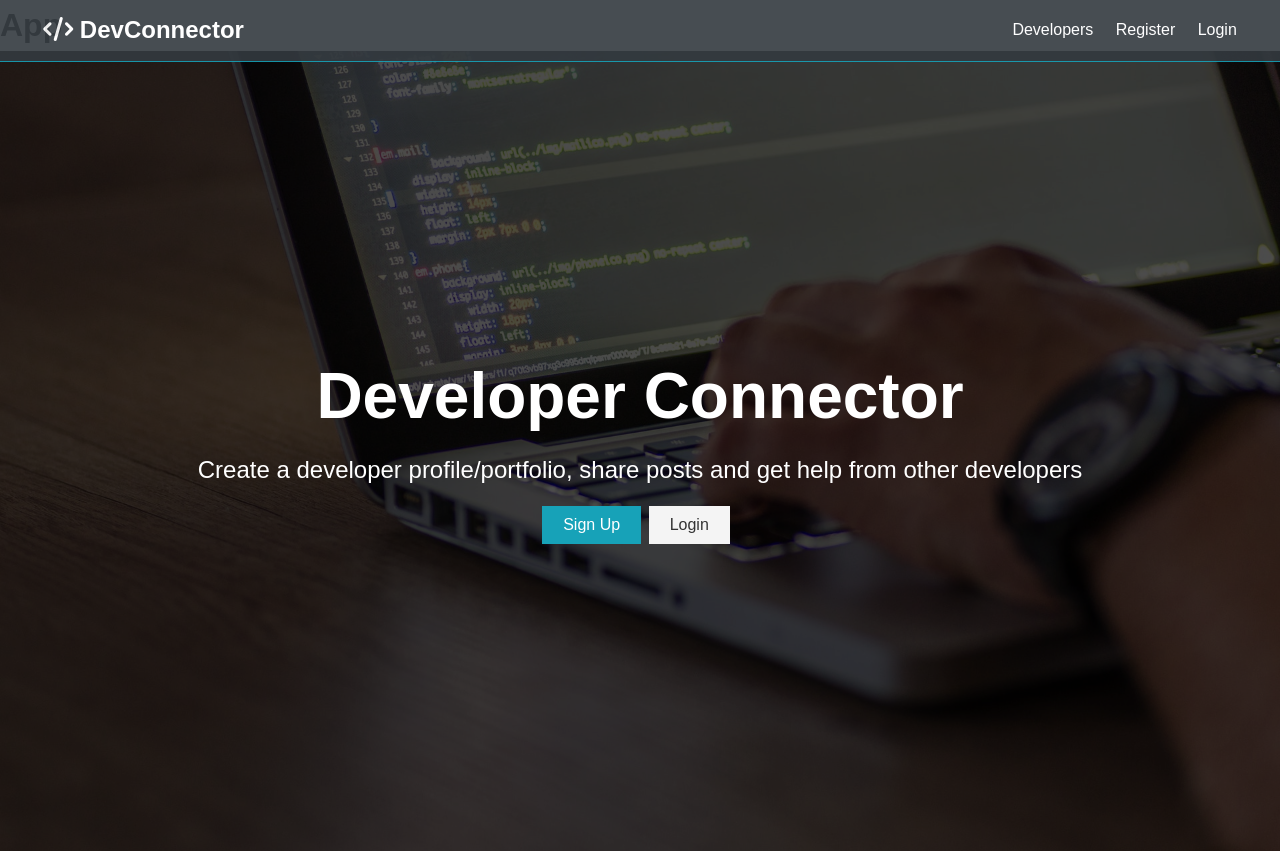
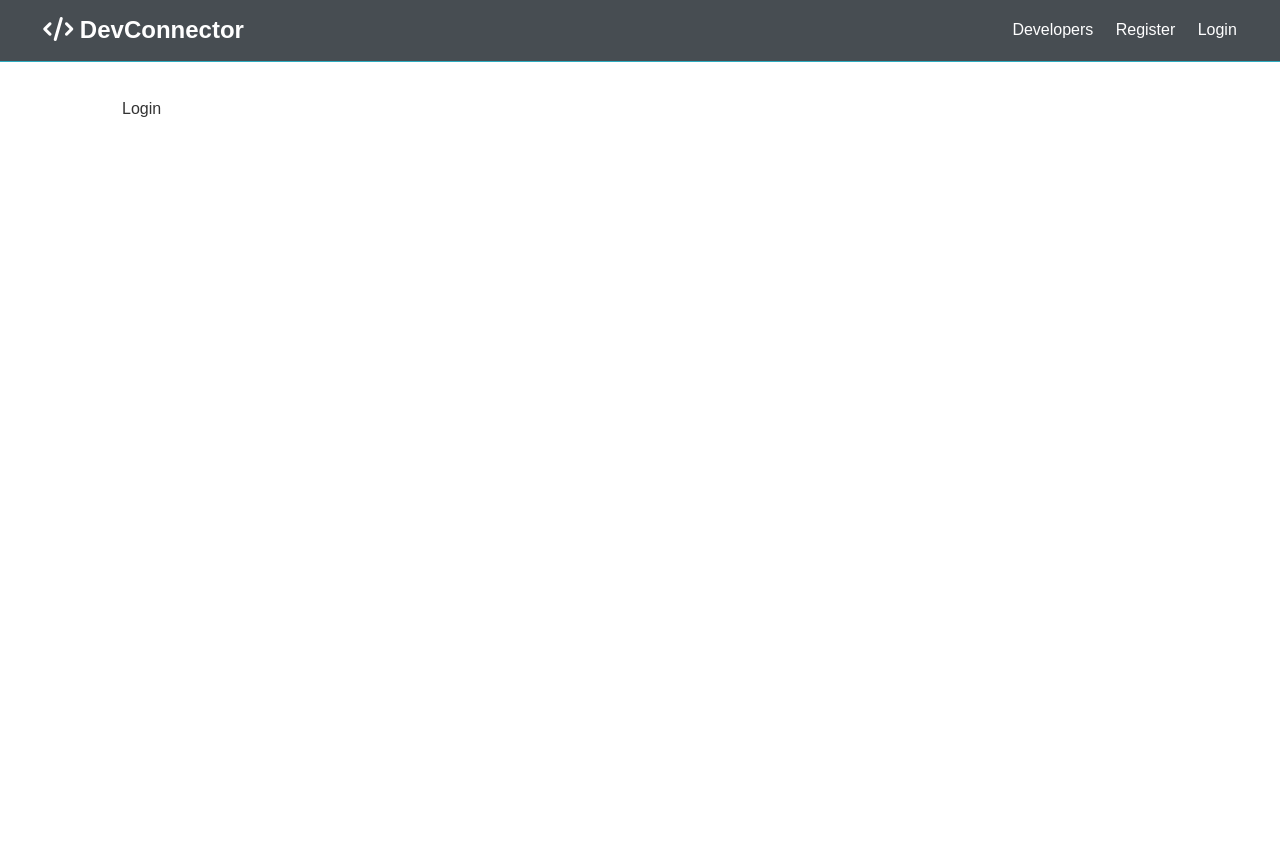
Before and after one commit to mrinalinigarre/DevMeetup, a React (Create React App) app in the folder client/: page /login in a window 1280 px wide. After the commit the page ends 800 px from the top, so only its background shows below. Built offline with nearby package versions, Linux system fonts and the light colour scheme.

Commit message:
Setup React Router

```diff
--- a/client/src/App.js
+++ b/client/src/App.js
@@ -1,14 +1,25 @@
 import React, { Fragment } from 'react';
+import { BrowserRouter as Router, Route, Switch } from 'react-router-dom';
 import Navbar from './components/layout/Navbar';
 import Landing from './components/layout/Landing';
+import Register from './components/auth/Register';
+import Login from './components/auth/Login';
+
 import './App.css';
 
 const App = () => (
-  <Fragment>
-    <h1>App</h1>
-    <Navbar />
-    <Landing />
-  </Fragment>
+  <Router>
+    <Fragment>
+      <Navbar />
+      <Route exact path='/' component={Landing} />
+      <section className='container'>
+        <Switch>
+          <Route exact path='/login' component={Login} />
+          <Route exact path='/register' component={Register} />
+        </Switch>
+      </section>
+    </Fragment>
+  </Router>
 );
 
 export default App;
--- /dev/null
+++ b/client/src/components/auth/Login.js
@@ -0,0 +1,6 @@
+import React from 'react';
+
+const Login = () => {
+  return <div>Login</div>;
+};
+export default Login;
--- /dev/null
+++ b/client/src/components/auth/Register.js
@@ -0,0 +1,7 @@
+import React from 'react';
+
+const Register = () => {
+  return <div>Register</div>;
+};
+
+export default Register;
--- a/client/src/components/layout/Landing.js
+++ b/client/src/components/layout/Landing.js
@@ -1,4 +1,5 @@
 import React from 'react';
+import { Link } from 'react-router-dom';
 
 const Landing = () => {
   return (
@@ -11,12 +12,12 @@
             other developers
           </p>
           <div className='buttons'>
-            <a href='register.html' className='btn btn-primary'>
+            <Link to='/register' className='btn btn-primary'>
               Sign Up
-            </a>
-            <a href='login.html' className='btn btn-light'>
+            </Link>
+            <Link to='/login' className='btn btn-light'>
               Login
-            </a>
+            </Link>
           </div>
         </div>
       </div>
--- a/client/src/components/layout/Navbar.js
+++ b/client/src/components/layout/Navbar.js
@@ -1,22 +1,23 @@
 import React from 'react';
+import { Link } from 'react-router-dom';
 
 const Navbar = () => {
   return (
     <nav className='navbar bg-dark'>
       <h1>
-        <a href='index.html'>
+        <Link to='/'>
           <i className='fas fa-code'></i> DevConnector
-        </a>
+        </Link>
       </h1>
       <ul>
         <li>
-          <a href='profiles.html'>Developers</a>
+          <a href='!#'>Developers</a>
         </li>
         <li>
-          <a href='register.html'>Register</a>
+          <Link to='/register'>Register</Link>
         </li>
         <li>
-          <a href='login.html'>Login</a>
+          <Link to='/login'>Login</Link>
         </li>
       </ul>
     </nav>
```
